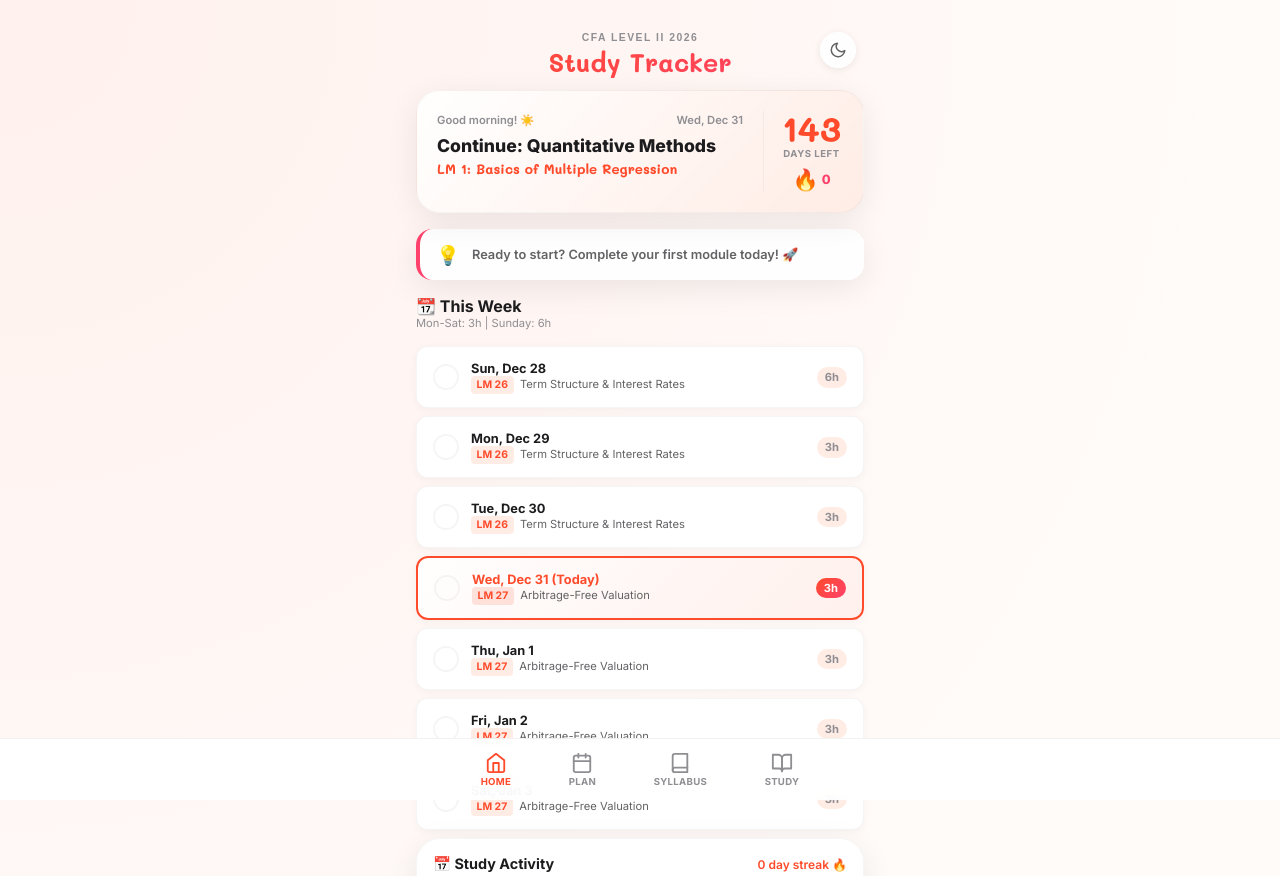
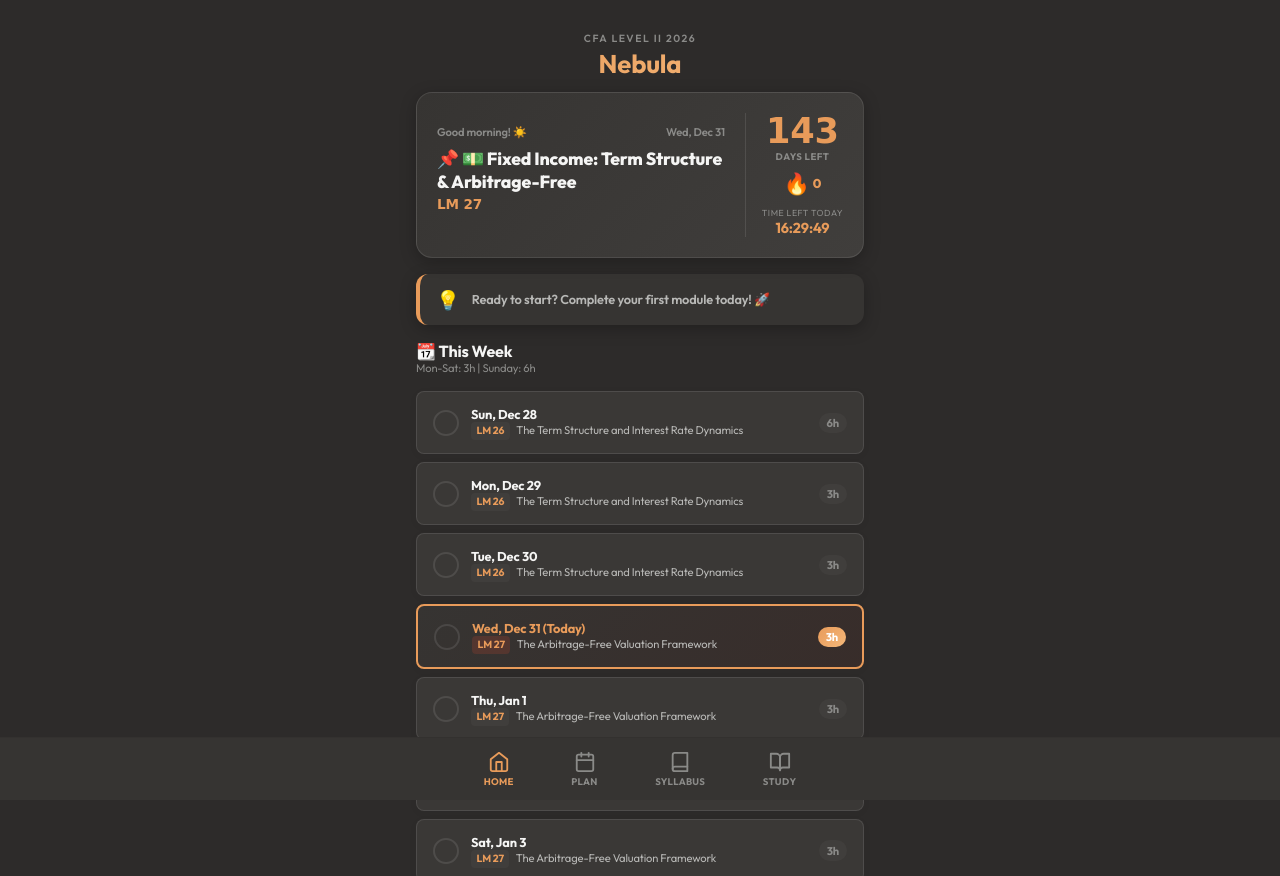
Before and after one commit to rounakjain2604/cfa-l2-tracker, a plain HTML site: page index.html in a window 1280 px wide. Shown: the top 876 px of the page. Drawn offline with Linux system fonts and the light colour scheme.

Commit message:
Update hero card with accurate LM display and day countdown timer, update syllabus to official CFA L2 2026 curriculum

```diff
--- a/index.html
+++ b/index.html
@@ -5,67 +5,53 @@
     <meta charset="UTF-8">
     <meta name="viewport"
         content="width=device-width, initial-scale=1.0, maximum-scale=1.0, user-scalable=no, viewport-fit=cover">
-    <title>CFA L2 | Study Tracker</title>
-    <meta name="description" content="Track your CFA Level 2 study progress - Exam May 23, 2026">
+    <title>Nebula | CFA L2 Study</title>
+    <meta name="description" content="Nebula - Your CFA Level 2 Study Companion - Exam May 23, 2026">
 
     <!-- PWA & Mobile -->
     <meta name="apple-mobile-web-app-capable" content="yes">
     <meta name="apple-mobile-web-app-status-bar-style" content="black-translucent">
-    <meta name="apple-mobile-web-app-title" content="CFA L2">
+    <meta name="apple-mobile-web-app-title" content="Nebula">
     <meta name="mobile-web-app-capable" content="yes">
-    <meta name="theme-color" content="#FF4B2B">
+    <meta name="theme-color" content="#2D2B2A">
     <link rel="icon" type="image/png" href="logo.png">
     <link rel="apple-touch-icon" href="logo.png">
     <link rel="manifest" href="manifest.json">
 
-    <!-- Fonts: Mali + Nunito -->
+    <!-- Fonts: Outfit -->
     <link rel="preconnect" href="https://fonts.googleapis.com">
     <link rel="preconnect" href="https://fonts.gstatic.com" crossorigin>
-    <link
-        href="https://fonts.googleapis.com/css2?family=Inter:wght@400;500;600;700;800&family=Mali:wght@500;600;700&display=swap"
-        rel="stylesheet">
+    <link href="https://fonts.googleapis.com/css2?family=Outfit:wght@400;500;600;700;800&display=swap" rel="stylesheet">
 
     <style>
+        /* Nebula Theme - Claude Minimalist Style */
         :root {
-            --bg-base: #FFFBF9;
-            --bg-surface: rgba(255, 255, 255, 0.92);
-            --bg-accent: #FFECE5;
-            --bg-card: #FFFFFF;
-            --sunset-coral: #FF4B2B;
-            --sunset-orange: #FF416C;
-            --gradient-primary: linear-gradient(135deg, #FF4B2B 0%, #FF416C 100%);
-            --text-main: #1C1C1E;
-            --text-sub: #636366;
-            --text-label: #8E8E93;
-            --text-on-accent: #FFFFFF;
-            --success: #34C759;
-            --warning: #FF9500;
-            --shadow-float: 0 8px 32px rgba(0, 0, 0, 0.08);
+            --bg-base: #2D2B2A;
+            --bg-surface: #363432;
+            --bg-accent: #403E3C;
+            --bg-card: #3A3836;
+            --bg-card-hover: #454340;
+            --primary-accent: #E89B5A;
+            --primary-accent-light: #F5B87A;
+            --accent-hover: #D88A4A;
+            --gradient-primary: linear-gradient(135deg, #E89B5A 0%, #F5B87A 100%);
+            --text-main: #F5F5F4;
+            --text-sub: #B8B8B6;
+            --text-label: #8A8A88;
+            --text-on-accent: #2D2B2A;
+            --success: #7ABF8E;
+            --success-bg: rgba(122, 191, 142, 0.15);
+            --warning: #E8A55A;
+            --shadow-float: 0 4px 16px rgba(0, 0, 0, 0.25);
             --blur-glass: blur(20px);
-            --radius-xl: 24px;
-            --radius-lg: 16px;
-            --radius-md: 12px;
-            --radius-sm: 8px;
-            --border-subtle: rgba(0, 0, 0, 0.04);
-        }
-
-        /* Dark Mode */
-        [data-theme="dark"] {
-            --bg-base: #0D0D0F;
-            --bg-surface: rgba(30, 30, 32, 0.95);
-            --bg-accent: #2A1A17;
-            --bg-card: #1C1C1E;
-            --text-main: #F5F5F7;
-            --text-sub: #A1A1A6;
-            --text-label: #6E6E73;
-            --shadow-float: 0 8px 32px rgba(0, 0, 0, 0.4);
-            --border-subtle: rgba(255, 255, 255, 0.06);
-        }
-
-        [data-theme="dark"] body {
-            background-image:
-                radial-gradient(circle at 0% 0%, rgba(255, 75, 43, 0.12) 0%, transparent 50%),
-                radial-gradient(circle at 100% 100%, rgba(255, 65, 108, 0.12) 0%, transparent 50%);
+            --radius-xl: 16px;
+            --radius-lg: 12px;
+            --radius-md: 8px;
+            --radius-sm: 6px;
+            --border-subtle: rgba(255, 255, 255, 0.1);
+            /* Legacy variable mappings */
+            --sunset-coral: var(--primary-accent);
+            --sunset-orange: var(--primary-accent);
         }
 
         * {
@@ -73,31 +59,25 @@
             padding: 0;
             box-sizing: border-box;
             -webkit-tap-highlight-color: transparent;
-            font-family: 'Inter', -apple-system, BlinkMacSystemFont, sans-serif;
-        }
-
-        h1 {
-            font-family: 'Mali', cursive;
-            font-weight: 700;
-        }
-
+            font-family: 'Outfit', -apple-system, BlinkMacSystemFont, sans-serif;
+        }
+
+        h1,
         h2,
         h3,
         .heading-font {
-            font-family: 'Inter', sans-serif;
+            font-family: 'Outfit', sans-serif;
             font-weight: 700;
         }
 
         body {
             background: var(--bg-base);
-            background-image:
-                radial-gradient(circle at 0% 0%, rgba(255, 75, 43, 0.06) 0%, transparent 50%),
-                radial-gradient(circle at 100% 100%, rgba(255, 65, 108, 0.06) 0%, transparent 50%);
             color: var(--text-main);
             min-height: 100vh;
             min-height: 100dvh;
             padding-bottom: 85px;
             -webkit-font-smoothing: antialiased;
+            letter-spacing: -0.01em;
         }
 
         .app {
@@ -114,44 +94,7 @@
         }
 
         .theme-toggle {
-            position: absolute;
-            top: 1rem;
-            right: 0.5rem;
-            width: 36px;
-            height: 36px;
-            border-radius: 50%;
-            border: none;
-            background: var(--bg-surface);
-            color: var(--text-sub);
-            cursor: pointer;
-            display: flex;
-            align-items: center;
-            justify-content: center;
-            box-shadow: 0 2px 8px rgba(0, 0, 0, 0.08);
-            transition: all 0.3s ease;
-        }
-
-        .theme-toggle:hover {
-            background: var(--bg-accent);
-            color: var(--sunset-coral);
-        }
-
-        .theme-toggle svg {
-            width: 18px;
-            height: 18px;
-        }
-
-        .theme-toggle .icon-sun,
-        [data-theme="dark"] .theme-toggle .icon-moon {
             display: none;
-        }
-
-        [data-theme="dark"] .theme-toggle .icon-sun {
-            display: block;
-        }
-
-        .theme-toggle .icon-moon {
-            display: block;
         }
 
         .header-logo {
@@ -163,9 +106,9 @@
             text-transform: uppercase;
             letter-spacing: 1.5px;
             color: var(--text-label);
-            font-weight: 700;
+            font-weight: 600;
             margin-bottom: 0.15rem;
-            font-family: 'Nunito', sans-serif;
+            font-family: 'Outfit', sans-serif;
         }
 
         .header h1 {
@@ -293,11 +236,11 @@
             font-weight: 700;
             cursor: pointer;
             transition: transform 0.2s, box-shadow 0.2s;
-            font-family: 'Inter', sans-serif;
+            font-family: 'Outfit', sans-serif;
         }
 
         .focus-btn:hover {
-            box-shadow: 0 4px 16px rgba(255, 75, 43, 0.35);
+            box-shadow: 0 4px 12px rgba(212, 165, 116, 0.35);
             transform: translateY(-1px);
         }
 
@@ -2121,7 +2064,7 @@
                 </svg>
             </button>
             <div class="header-label">CFA Level II 2026</div>
-            <h1>Study Tracker</h1>
+            <h1>Nebula</h1>
         </header>
 
         <!-- HOME SCREEN -->
@@ -2143,6 +2086,15 @@
                         <div class="hero-streak">
                             <span class="streak-flame">🔥</span>
                             <span class="streak-count" id="streakCount">0</span>
+                        </div>
+                        <div class="day-timer"
+                            style="margin-top: 0.5rem; font-size: 0.75rem; color: var(--text-label);">
+                            <span id="dayTimerLabel"
+                                style="font-size: 0.55rem; text-transform: uppercase; letter-spacing: 0.5px;">Time Left
+                                Today</span>
+                            <div id="dayTimer"
+                                style="font-family: 'Outfit', monospace; font-weight: 700; color: var(--primary-accent); font-size: 0.9rem;">
+                                --:--:--</div>
                         </div>
                     </div>
                 </div>
@@ -2379,10 +2331,10 @@
         // CFA Level 2 Full Syllabus with Difficulty Ratings (1=Easy, 5=Hard)
         const SYLLABUS = [
             {
-                id: 'quant', name: 'Quantitative Methods', icon: '📐',
+                id: 'quant', name: 'Quantitative Methods', icon: '📐', weight: '5–10%',
                 lms: [
-                    { id: 'lm1', num: 'LM 1', name: 'Basics of Multiple Regression', difficulty: 2, notes: 'chapters/lm01_multiple_regression.html' },
-                    { id: 'lm2', num: 'LM 2', name: 'Evaluating Regression Model Fit', difficulty: 3, notes: 'chapters/lm02_regression_fit.html' },
+                    { id: 'lm1', num: 'LM 1', name: 'Basics of Multiple Regression and Underlying Assumptions', difficulty: 2, notes: 'chapters/lm01_multiple_regression.html' },
+                    { id: 'lm2', num: 'LM 2', name: 'Evaluating Regression Model Fit and Interpreting Model Results', difficulty: 3, notes: 'chapters/lm02_regression_fit.html' },
                     { id: 'lm3', num: 'LM 3', name: 'Model Misspecification', difficulty: 4 },
                     { id: 'lm4', num: 'LM 4', name: 'Extensions of Multiple Regression', difficulty: 4 },
                     { id: 'lm5', num: 'LM 5', name: 'Time-Series Analysis', difficulty: 5 },
@@ -2391,86 +2343,86 @@
                 ]
             },
             {
-                id: 'econ', name: 'Economics', icon: '🌍',
+                id: 'econ', name: 'Economics', icon: '🌍', weight: '5–10%',
                 lms: [
-                    { id: 'lm8', num: 'LM 8', name: 'Currency Exchange Rates', difficulty: 4 },
+                    { id: 'lm8', num: 'LM 8', name: 'Currency Exchange Rates: Understanding Equilibrium Value', difficulty: 4 },
                     { id: 'lm9', num: 'LM 9', name: 'Economic Growth', difficulty: 3 }
                 ]
             },
             {
-                id: 'fra', name: 'Financial Statement Analysis', icon: '📊',
+                id: 'fra', name: 'Financial Statement Analysis', icon: '📊', weight: '10–15%',
                 lms: [
                     { id: 'lm10', num: 'LM 10', name: 'Intercorporate Investments', difficulty: 5 },
-                    { id: 'lm11', num: 'LM 11', name: 'Employee Compensation', difficulty: 4 },
+                    { id: 'lm11', num: 'LM 11', name: 'Employee Compensation: Post-Employment and Share-Based', difficulty: 4 },
                     { id: 'lm12', num: 'LM 12', name: 'Multinational Operations', difficulty: 5 },
                     { id: 'lm13', num: 'LM 13', name: 'Analysis of Financial Institutions', difficulty: 4 },
                     { id: 'lm14', num: 'LM 14', name: 'Evaluating Quality of Financial Reports', difficulty: 3 },
-                    { id: 'lm15', num: 'LM 15', name: 'Integration of FSA Techniques', difficulty: 3 }
+                    { id: 'lm15', num: 'LM 15', name: 'Integration of Financial Statement Analysis Techniques', difficulty: 3 }
                 ]
             },
             {
-                id: 'corp', name: 'Corporate Issuers', icon: '🏢',
+                id: 'corp', name: 'Corporate Issuers', icon: '🏢', weight: '5–10%',
                 lms: [
-                    { id: 'lm16', num: 'LM 16', name: 'Dividends and Share Repurchases', difficulty: 2 },
-                    { id: 'lm17', num: 'LM 17', name: 'ESG Considerations', difficulty: 2 },
-                    { id: 'lm18', num: 'LM 18', name: 'Cost of Capital: Advanced', difficulty: 4 },
+                    { id: 'lm16', num: 'LM 16', name: 'Analysis of Dividends and Share Repurchases', difficulty: 2 },
+                    { id: 'lm17', num: 'LM 17', name: 'Environmental, Social, and Governance (ESG) Considerations in Investment Analysis', difficulty: 2 },
+                    { id: 'lm18', num: 'LM 18', name: 'Cost of Capital: Advanced Topics', difficulty: 4 },
                     { id: 'lm19', num: 'LM 19', name: 'Corporate Restructuring', difficulty: 3 }
                 ]
             },
             {
-                id: 'equity', name: 'Equity Valuation', icon: '📈',
+                id: 'equity', name: 'Equity Valuation', icon: '📈', weight: '10–15%',
                 lms: [
-                    { id: 'lm20', num: 'LM 20', name: 'Equity Valuation: Applications', difficulty: 3 },
+                    { id: 'lm20', num: 'LM 20', name: 'Equity Valuation: Applications and Processes', difficulty: 3 },
                     { id: 'lm21', num: 'LM 21', name: 'Discounted Dividend Valuation', difficulty: 4 },
                     { id: 'lm22', num: 'LM 22', name: 'Free Cash Flow Valuation', difficulty: 4 },
-                    { id: 'lm23', num: 'LM 23', name: 'Market-Based Valuation', difficulty: 3 },
+                    { id: 'lm23', num: 'LM 23', name: 'Market-Based Valuation: Price and Enterprise Value Multiples', difficulty: 3 },
                     { id: 'lm24', num: 'LM 24', name: 'Residual Income Valuation', difficulty: 4 },
                     { id: 'lm25', num: 'LM 25', name: 'Private Company Valuation', difficulty: 4 }
                 ]
             },
             {
-                id: 'fi', name: 'Fixed Income', icon: '💵',
+                id: 'fi', name: 'Fixed Income', icon: '💵', weight: '10–15%',
                 lms: [
-                    { id: 'lm26', num: 'LM 26', name: 'Term Structure & Interest Rates', difficulty: 4, notes: 'chapters/fi_lm01_term_structure.html' },
-                    { id: 'lm27', num: 'LM 27', name: 'Arbitrage-Free Valuation', difficulty: 5 },
-                    { id: 'lm28', num: 'LM 28', name: 'Bonds with Embedded Options', difficulty: 5 },
+                    { id: 'lm26', num: 'LM 26', name: 'The Term Structure and Interest Rate Dynamics', difficulty: 4, notes: 'chapters/fi_lm01_term_structure.html' },
+                    { id: 'lm27', num: 'LM 27', name: 'The Arbitrage-Free Valuation Framework', difficulty: 5 },
+                    { id: 'lm28', num: 'LM 28', name: 'Valuation and Analysis of Bonds with Embedded Options', difficulty: 5 },
                     { id: 'lm29', num: 'LM 29', name: 'Credit Analysis Models', difficulty: 4 },
                     { id: 'lm30', num: 'LM 30', name: 'Credit Default Swaps', difficulty: 3 }
                 ]
             },
             {
-                id: 'deriv', name: 'Derivatives', icon: '🔀',
+                id: 'deriv', name: 'Derivatives', icon: '🔀', weight: '5–10%',
                 lms: [
-                    { id: 'lm31', num: 'LM 31', name: 'Pricing Forward Commitments', difficulty: 5 },
+                    { id: 'lm31', num: 'LM 31', name: 'Pricing and Valuation of Forward Commitments', difficulty: 5 },
                     { id: 'lm32', num: 'LM 32', name: 'Valuation of Contingent Claims', difficulty: 5 }
                 ]
             },
             {
-                id: 'alts', name: 'Alternative Investments', icon: '🏠',
+                id: 'alts', name: 'Alternative Investments', icon: '🏠', weight: '5–10%',
                 lms: [
-                    { id: 'lm33', num: 'LM 33', name: 'Commodities', difficulty: 2 },
-                    { id: 'lm34', num: 'LM 34', name: 'Real Estate Investments', difficulty: 3 },
-                    { id: 'lm35', num: 'LM 35', name: 'Private Capital', difficulty: 3 },
+                    { id: 'lm33', num: 'LM 33', name: 'Introduction to Commodities and Commodity Derivatives', difficulty: 2 },
+                    { id: 'lm34', num: 'LM 34', name: 'Overview of Types of Real Estate Investment', difficulty: 3 },
+                    { id: 'lm35', num: 'LM 35', name: 'Investments in Private Capital: Equity and Debt', difficulty: 3 },
                     { id: 'lm36', num: 'LM 36', name: 'Hedge Fund Strategies', difficulty: 3 }
                 ]
             },
             {
-                id: 'pm', name: 'Portfolio Management', icon: '💼',
+                id: 'pm', name: 'Portfolio Management', icon: '💼', weight: '10–15%',
                 lms: [
-                    { id: 'lm37', num: 'LM 37', name: 'Exchange-Traded Funds', difficulty: 2 },
-                    { id: 'lm38', num: 'LM 38', name: 'Multifactor Models', difficulty: 4 },
-                    { id: 'lm39', num: 'LM 39', name: 'Measuring Market Risk', difficulty: 4 },
-                    { id: 'lm40', num: 'LM 40', name: 'Backtesting and Simulation', difficulty: 3 },
-                    { id: 'lm41', num: 'LM 41', name: 'Economics & Investment Markets', difficulty: 3 },
-                    { id: 'lm42', num: 'LM 42', name: 'Active Portfolio Management', difficulty: 3 }
+                    { id: 'lm37', num: 'LM 37', name: 'Economics and Investment Markets', difficulty: 3 },
+                    { id: 'lm38', num: 'LM 38', name: 'Analysis of Active Portfolio Management', difficulty: 3 },
+                    { id: 'lm39', num: 'LM 39', name: 'Exchange-Traded Funds: Mechanics and Applications', difficulty: 2 },
+                    { id: 'lm40', num: 'LM 40', name: 'Using Multifactor Models', difficulty: 4 },
+                    { id: 'lm41', num: 'LM 41', name: 'Measuring and Managing Market Risk', difficulty: 4 },
+                    { id: 'lm42', num: 'LM 42', name: 'Backtesting and Simulation', difficulty: 3 }
                 ]
             },
             {
-                id: 'ethics', name: 'Ethics & Standards', icon: '⚖️',
+                id: 'ethics', name: 'Ethical and Professional Standards', icon: '⚖️', weight: '10–15%',
                 lms: [
-                    { id: 'lm43', num: 'LM 43', name: 'Code of Ethics', difficulty: 1 },
+                    { id: 'lm43', num: 'LM 43', name: 'Code of Ethics and Standards of Professional Conduct', difficulty: 1 },
                     { id: 'lm44', num: 'LM 44', name: 'Guidance for Standards I–VII', difficulty: 2 },
-                    { id: 'lm45', num: 'LM 45', name: 'Application of Standards', difficulty: 2 }
+                    { id: 'lm45', num: 'LM 45', name: 'Application of the Code and Standards: Level II', difficulty: 2 }
                 ]
             }
         ];
@@ -2547,6 +2499,7 @@
             renderStudy();
             updateStats();
             renderReviewDue();
+            startDayCountdown();
         }
 
         function loadState() {
@@ -2869,7 +2822,11 @@
         }
 
         function formatDateKey(date) {
-            return date.toISOString().split('T')[0];
+            // Use local timezone to avoid date offset issues (e.g., IST showing wrong day)
+            const year = date.getFullYear();
+            const month = String(date.getMonth() + 1).padStart(2, '0');
+            const day = String(date.getDate()).padStart(2, '0');
+            return `${year}-${month}-${day}`;
         }
 
         function parseWeekDate(dateStr, weekNum) {
@@ -3054,16 +3011,98 @@
         }
 
         function updateTodaysFocus() {
-            const nextLM = getNextPendingLM();
             const focusTitle = document.getElementById('focusTitle');
             const focusModule = document.getElementById('focusModule');
 
-            if (nextLM) {
-                focusTitle.textContent = `Continue: ${nextLM.topic}`;
-                focusModule.textContent = `${nextLM.num}: ${nextLM.name}`;
+            // Get today's scheduled LMs from the study plan
+            const todaysLMs = getTodaysScheduledLMs();
+
+            if (todaysLMs.length > 0) {
+                // Filter to only show incomplete LMs
+                const pendingLMs = todaysLMs.filter(lm => !state.completedLMs.includes(lm.id));
+
+                if (pendingLMs.length > 0) {
+                    const currentWeek = getCurrentWeek();
+                    const weekData = STUDY_PLAN.find(w => w.week === currentWeek);
+                    focusTitle.textContent = weekData?.focus ? `📌 ${weekData.focus}` : `Week ${currentWeek} Focus`;
+                    focusModule.textContent = pendingLMs.map(lm => lm.num).join(', ');
+                } else {
+                    focusTitle.textContent = `✅ Today's modules done!`;
+                    focusModule.textContent = todaysLMs.map(lm => lm.num).join(', ') + ' ✓';
+                }
             } else {
-                focusTitle.textContent = '🎉 All modules complete!';
-                focusModule.textContent = 'Time for revision and practice!';
+                // Check if it's a break week or review period
+                const currentWeek = getCurrentWeek();
+                const weekData = STUDY_PLAN.find(w => w.week === currentWeek);
+
+                if (weekData?.trip) {
+                    focusTitle.textContent = '🏝️ Break Week';
+                    focusModule.textContent = 'Enjoy your time off!';
+                } else if (weekData?.note) {
+                    focusTitle.textContent = weekData.focus || 'Review';
+                    focusModule.textContent = weekData.note;
+                } else {
+                    // Fallback to next pending LM
+                    const nextLM = getNextPendingLM();
+                    if (nextLM) {
+                        focusTitle.textContent = `Continue: ${nextLM.topic}`;
+                        focusModule.textContent = `${nextLM.num}: ${nextLM.name}`;
+                    } else {
+                        focusTitle.textContent = '🎉 All modules complete!';
+                        focusModule.textContent = 'Time for revision and practice!';
+                    }
+                }
+            }
+        }
+
+        function getTodaysScheduledLMs() {
+            const today = new Date();
+            const todayStr = formatDateKey(today);
+            const currentWeekNum = getCurrentWeek();
+            const currentWeek = STUDY_PLAN.find(w => w.week === currentWeekNum);
+
+            if (!currentWeek || currentWeek.trip || currentWeek.lms.length === 0) {
+                return [];
+            }
+
+            // Get the week's start date
+            const weekStartDate = parseWeekDate(currentWeek.start, currentWeek.week);
+
+            // Find which day of the week it is (0-6)
+            const daysSinceWeekStart = Math.floor((today - weekStartDate) / (1000 * 60 * 60 * 24));
+
+            if (daysSinceWeekStart < 0 || daysSinceWeekStart > 6) {
+                return [];
+            }
+
+            // Get LMs for this week
+            const weekLMs = currentWeek.lms.map(id => getLMInfo(id)).filter(Boolean);
+
+            // Use the same distribution logic as daily schedule
+            const dailyLMAssignments = distributeLMsAcrossDays(weekLMs, weekStartDate);
+
+            return dailyLMAssignments[daysSinceWeekStart] || [];
+        }
+
+        function startDayCountdown() {
+            updateDayTimer();
+            // Update every second
+            setInterval(updateDayTimer, 1000);
+        }
+
+        function updateDayTimer() {
+            const now = new Date();
+            const endOfDay = new Date(now);
+            endOfDay.setHours(23, 59, 59, 999);
+
+            const msRemaining = endOfDay - now;
+            const hours = Math.floor(msRemaining / (1000 * 60 * 60));
+            const minutes = Math.floor((msRemaining % (1000 * 60 * 60)) / (1000 * 60));
+            const seconds = Math.floor((msRemaining % (1000 * 60)) / 1000);
+
+            const timerElement = document.getElementById('dayTimer');
+            if (timerElement) {
+                timerElement.textContent = `${String(hours).padStart(2, '0')}:${String(minutes).padStart(2, '0')}:${String(seconds).padStart(2, '0')}`;
             }
         }
 
```
Also changed, not shown: manifest.json.
